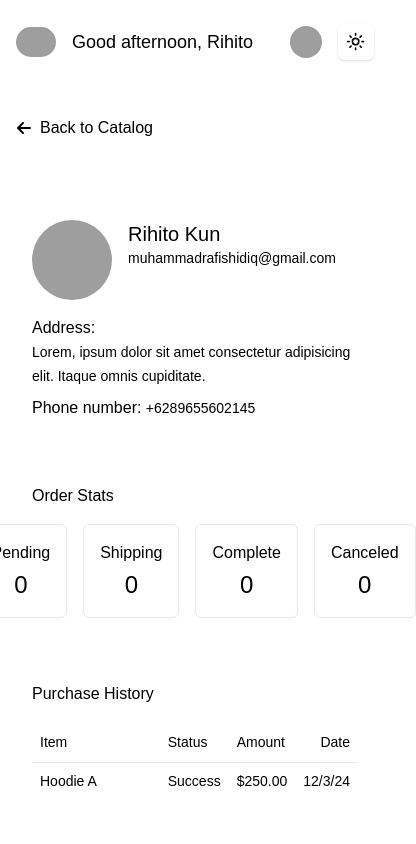
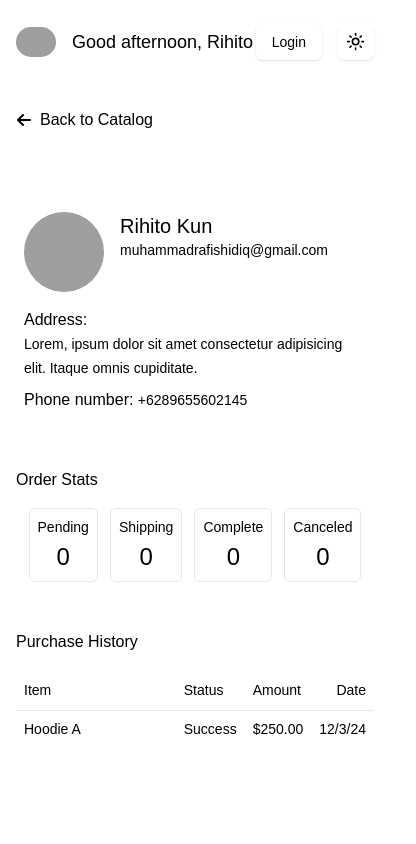
Before and after one commit to rihitoRiku/riku-store, a Next.js app: page /dashboard in a window 390 px wide. Shown: the top 844 px of the page, 416 px wide, since content can reach past the window. Built offline with nearby package versions, Linux system fonts and the light colour scheme; grey boxes are pictures that could not be loaded; a web font is replaced by a local one.

Commit message:
Update checkpoint

```diff
--- a/src/app/dashboard/page.tsx
+++ b/src/app/dashboard/page.tsx
@@ -16,8 +16,8 @@ import Image from "next/image";
 export default function page() {
   return (
     <>
-      <div className="container mx-auto flex max-w-screen-md flex-col items-start justify-start gap-8 px-4 py-8">
-        <Link href="/" className="flex items-center gap-2">
+      <div className="container mx-auto flex max-w-screen-md flex-col items-start justify-start gap-8 lg:px-4 lg:py-8 px-2 py-6">
+        <Link href="/" className="flex items-center gap-2 ms-2">
           <FaArrowLeft />
           <span>Back to Catalog</span>
         </Link>
@@ -46,28 +46,28 @@ export default function page() {
             </p>
           </div>
         </div>
-        <div className="w-full rounded-lg p-4">
+        <div className="w-full rounded-lg p-2 md:p-3">
           <p>Order Stats</p>
-          <div className="mt-4 flex items-center justify-center gap-4">
-            <div className="flex w-fit flex-col items-center justify-center gap-1 rounded-md border p-4">
-              <p>Pending</p>
+          <div className="mt-4 flex items-center justify-center md:gap-4 gap-3">
+            <div className="flex w-fit flex-col items-center justify-center gap-1 rounded-md border p-2 md:p-4">
+              <p className="text-sm md:text-base">Pending</p>
               <span className="text-2xl">0</span>
             </div>
-            <div className="flex w-fit flex-col items-center justify-center gap-1 rounded-md border p-4">
-              <p>Shipping</p>
+            <div className="flex w-fit flex-col items-center justify-center gap-1 rounded-md border p-2 md:p-4">
+              <p className="text-sm md:text-base">Shipping</p>
               <span className="text-2xl">0</span>
             </div>
-            <div className="flex w-fit flex-col items-center justify-center gap-1 rounded-md border p-4">
-              <p>Complete</p>
+            <div className="flex w-fit flex-col items-center justify-center gap-1 rounded-md border p-2 md:p-4">
+              <p className="text-sm md:text-base">Complete</p>
               <span className="text-2xl">0</span>
             </div>
-            <div className="flex w-fit flex-col items-center justify-center gap-1 rounded-md border p-4">
-              <p>Canceled</p>
+            <div className="flex w-fit flex-col items-center justify-center gap-1 rounded-md border p-2 md:p-4">
+              <p className="text-sm md:text-base">Canceled</p>
               <span className="text-2xl">0</span>
             </div>
           </div>
         </div>
-        <div className="h-[24rem] w-full rounded-lg p-4">
+        <div className="h-[24rem] w-full rounded-lg  p-2 md:p-3">
           <p>Purchase History</p>{" "}
           <div className="mt-4">
             <Table>
--- a/src/app/product/[slug]/page.tsx
+++ b/src/app/product/[slug]/page.tsx
@@ -21,11 +21,7 @@ const dummyProducts = [
     image: "/assets/items/1.jpg",
     sold: 25,
     likes: 421,
-    variants: [
-      "/assets/items/1.jpg",
-      "/assets/items/1_variant2.jpg",
-      "/assets/items/1_variant3.jpg",
-    ],
+    variants: ["/assets/items/1.jpg"],
   },
   {
     id: 1,
@@ -51,11 +47,7 @@ const dummyProducts = [
     image: "/assets/items/3.jpg",
     sold: 300,
     likes: 1250,
-    variants: [
-      "/assets/items/3.jpg",
-      "/assets/items/3_variant2.jpg",
-      "/assets/items/3_variant3.jpg",
-    ],
+    variants: ["/assets/items/3.jpg"],
   },
   {
     id: 3,
@@ -66,11 +58,7 @@ const dummyProducts = [
     image: "/assets/items/4.jpg",
     sold: 36,
     likes: 886,
-    variants: [
-      "/assets/items/4.jpg",
-      "/assets/items/4_variant2.jpg",
-      "/assets/items/4_variant3.jpg",
-    ],
+    variants: ["/assets/items/4.jpg"],
   },
 ];
 
@@ -139,26 +127,32 @@ export default function ProductDetail({
                 alt="product-image"
                 className="rounded-l-lg object-contain"
               />
+              {product.variants?.length > 1 && (
+                <>
                   <button
                     onClick={handlePrev}
-                className="absolute top-1/2 left-2 transform -translate-y-1/2 bg-white/50 hover:bg-white p-2 rounded-full"
+                    className="absolute left-2 top-1/2 -translate-y-1/2 transform rounded-full bg-white/50 p-2 hover:bg-white"
                   >
                     <ChevronLeft className="h-6 w-6 text-black" />
                   </button>
                   <button
                     onClick={handleNext}
-                className="absolute top-1/2 right-2 transform -translate-y-1/2 bg-white/50 hover:bg-white p-2 rounded-full"
+                    className="absolute right-2 top-1/2 -translate-y-1/2 transform rounded-full bg-white/50 p-2 hover:bg-white"
                   >
                     <ChevronRight className="h-6 w-6 text-black" />
                   </button>
+                </>
+              )}
             </div>
             {/* Variant Thumbnail Gallery */}
             <div className="w-[6rem] space-y-4">
-              {product.variants?.map((variantSrc, index) => (
+              {product.variants?.length > 1 && (
+                <div className="w-[6rem] space-y-4">
+                  {product.variants.map((variantSrc, index) => (
                     <div
                       key={index}
                       onClick={() => setSelectedImage(variantSrc)}
-                  className="relative aspect-square w-full border dark:border-zinc-700 cursor-pointer"
+                      className="relative aspect-square w-full cursor-pointer border dark:border-zinc-700"
                     >
                       <Image
                         src={variantSrc}
@@ -168,6 +162,8 @@ export default function ProductDetail({
                       />
                     </div>
                   ))}
+                </div>
+              )}
             </div>
           </div>
           {/* Mobile view details */}
@@ -207,7 +203,7 @@ export default function ProductDetail({
                 <span>Sold: {product.sold}</span>
               </div>
             </div>
-            <p className="mt-4 text-2xl">{product.title}</p>
+            <p className="mt-4 text-2xl">${product.price}</p>
           </div>
           <Button className="mt-4 hidden justify-start rounded-none bg-green-400 px-6 py-8 shadow-none dark:bg-green-400 dark:text-custom-dark lg:flex">
             <FaShoppingBag className="text-2xl" />
@@ -241,7 +237,7 @@ export default function ProductDetail({
               placeholder="add notes to seller.."
             />
           </div>
-          <div className="mt-6">Payment</div>
+          {/* <div className="mt-6">Payment</div> */}
         </div>
       </div>
     </div>
--- a/src/components/footer.tsx
+++ b/src/components/footer.tsx
@@ -1,3 +1,6 @@
+"use client"
+import * as React from "react";
+
 export function Footer() {
   return (
     <footer className="bg-background py-8">
--- a/src/components/login.tsx
+++ b/src/components/login.tsx
@@ -1,5 +1,6 @@
 "use client";
-import { useState } from "react";
+import React, { useState } from "react";
+
 import { Register } from "./register";
 import { useForm } from "react-hook-form";
 import { zodResolver } from "@hookform/resolvers/zod";
@@ -67,7 +68,7 @@ export function Login() {
               <Input
                 id="email"
                 placeholder="email@example.com"
-                className="py-5 border dark:border-zinc-800"
+                className="border py-5 dark:border-zinc-800"
                 {...form.register("email")}
               />
               {form.formState.errors.email && (
@@ -84,7 +85,7 @@ export function Login() {
                   id="password"
                   type={showPassword ? "text" : "password"}
                   placeholder="••••••••"
-                  className="py-5 border dark:border-zinc-800"
+                  className="border py-5 dark:border-zinc-800"
                   {...form.register("password")}
                 />
                 <button
@@ -111,7 +112,11 @@ export function Login() {
                 Login
               </Button>
 
-              <Button type="button" className="w-full" onClick={handleOpenRegister}>
+              <Button
+                type="button"
+                className="w-full"
+                onClick={handleOpenRegister}
+              >
                 Register
               </Button>
             </div>
--- /dev/null
+++ b/src/components/logout.tsx
@@ -0,0 +1,11 @@
+"use client";
+import React, {useState} from "react";
+
+export default function logout() {
+
+  return (
+    <>
+      <div className=""></div>
+    </>
+  );
+}
--- a/src/components/navigation.tsx
+++ b/src/components/navigation.tsx
@@ -1,4 +1,6 @@
 "use client";
+import React, { useState } from "react";
+
 import Image from "next/image";
 import Link from "next/link";
 import { Login } from "./login";
@@ -9,12 +11,19 @@ import {
   DropdownMenuItem,
   DropdownMenuTrigger,
 } from "@/components/ui/dropdown-menu";
+import {
+  Dialog,
+  DialogContent,
+  DialogHeader,
+  DialogTitle,
+} from "@/components/ui/dialog";
 import { ModeToggle } from "@/components/darkmode-toggle";
 import { Avatar, AvatarFallback, AvatarImage } from "@/components/ui/avatar";
 import { HiShoppingCart } from "react-icons/hi2";
 
 export function Navigation() {
-  const isLoggedIn = true; // TODO: Replace with actual auth state
+  const isLoggedIn = false; // TODO: Replace with actual auth state
+  const [isLogoutOpen, setIsLogoutOpen] = useState(false);
 
   return (
     <div className="bg-background w-full">
@@ -51,8 +60,16 @@ export function Navigation() {
                 align="end"
                 forceMount
               >
-                <DropdownMenuItem> <Link className="w-full" href="/dashboard">Dashboard</Link></DropdownMenuItem>
-                <DropdownMenuItem className="text-red-600">
+                <DropdownMenuItem>
+                  {" "}
+                  <Link className="w-full" href="/dashboard">
+                    Dashboard
+                  </Link>
+                </DropdownMenuItem>
+                <DropdownMenuItem
+                  className="text-red-600"
+                  onClick={() => setIsLogoutOpen(true)}
+                >
                   Logout
                 </DropdownMenuItem>
               </DropdownMenuContent>
@@ -62,6 +79,21 @@ export function Navigation() {
           )}
           <ModeToggle />
         </div>
+
+        <Dialog open={isLogoutOpen} onOpenChange={setIsLogoutOpen}>
+          <DialogContent className="max-w-[24rem] rounded-lg border-none bg-custom-cream dark:bg-custom-dark">
+            <DialogHeader>
+              <DialogTitle className="text-2xl">Logout?</DialogTitle>
+              <div className="">
+                <p className="mb-4 text-sm">
+                  Lorem ipsum dolor sit amet consectetur adipisicing elit.
+                  Quidem nesciunt reprehenderit consequuntur doloremque ipsum?
+                </p>
+                <Button className="text-white w-[8rem] sm:float-end float-none mx-auto dark:bg-red-400 bg-red-400">Confirm</Button>
+              </div>
+            </DialogHeader>
+          </DialogContent>
+        </Dialog>
       </div>
     </div>
   );
--- a/src/components/otp-dialog.tsx
+++ b/src/components/otp-dialog.tsx
@@ -1,4 +1,6 @@
-import { useState } from "react";
+"use client";
+import React, { useState } from "react";
+
 import { Dialog, DialogContent, DialogHeader, DialogTitle } from "./ui/dialog";
 import { InputOTP, InputOTPGroup, InputOTPSeparator, InputOTPSlot } from "./ui/input-otp";
 import { DialogDescription } from "@radix-ui/react-dialog";
--- a/src/components/product-card.tsx
+++ b/src/components/product-card.tsx
@@ -1,4 +1,5 @@
 "use client";
+import React, { useState } from "react";
 
 import Image from "next/image";
 import { Button } from "@/components/ui/button";
--- a/src/components/register.tsx
+++ b/src/components/register.tsx
@@ -1,6 +1,6 @@
 "use client";
+import React, { useState } from "react";
 
-import { useState } from "react";
 import { Button } from "@/components/ui/button";
 import {
   Dialog,
```
Lines whose indentation alone changed are shown as unchanged.
